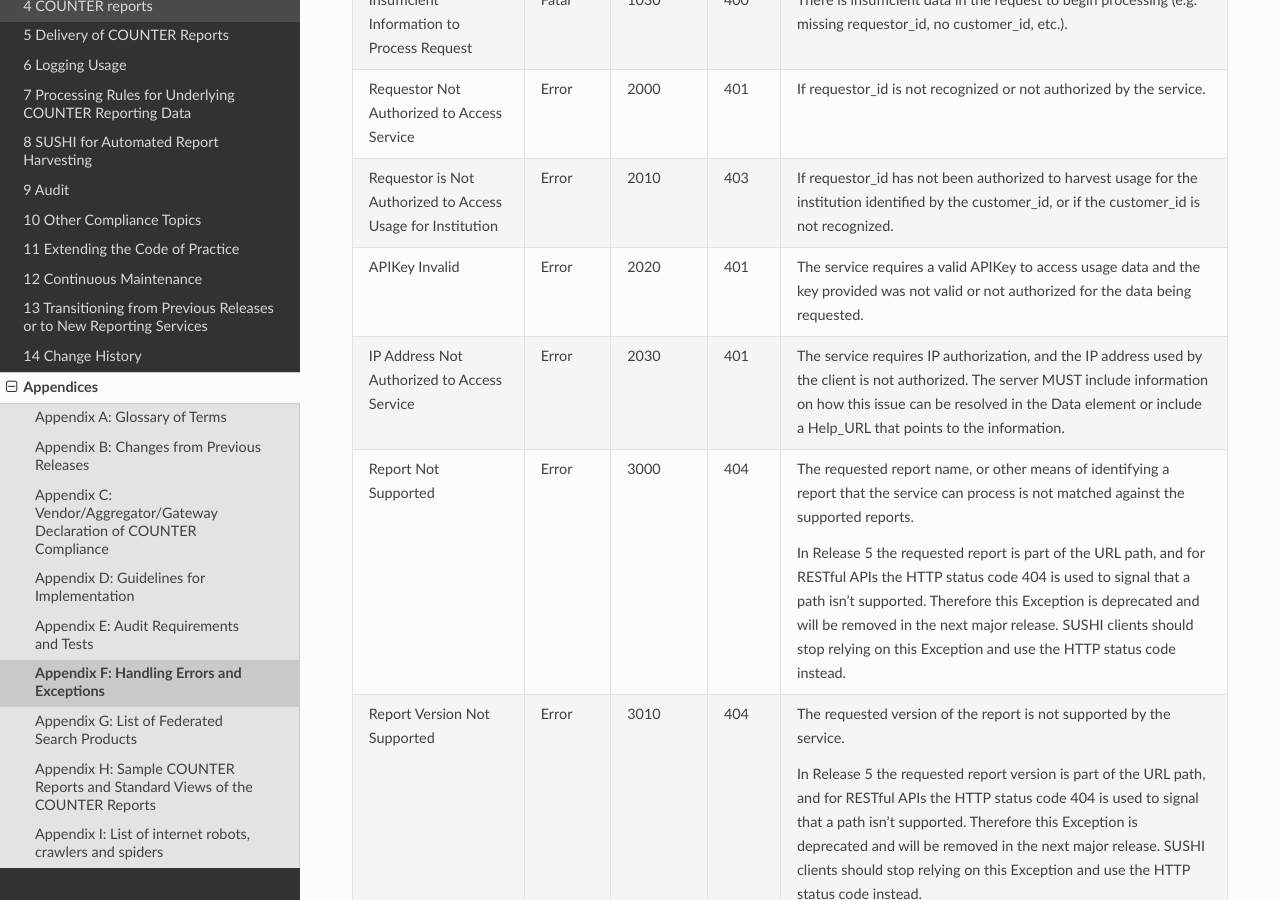
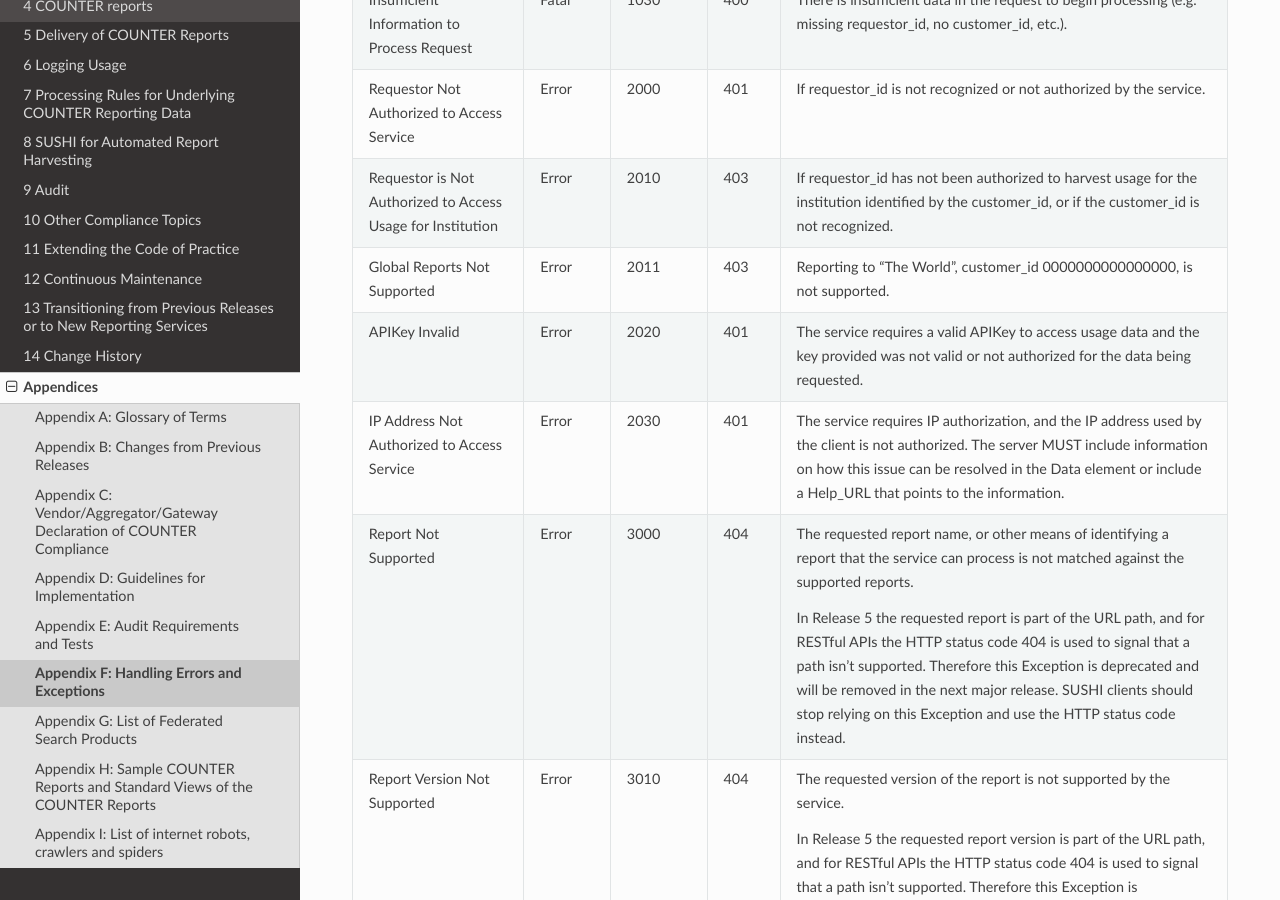
Before and after one commit to Project-Counter/cop5, a Sphinx documentation site: the page built from source/appendices/f-handling-errors-and-exceptions.rst, in a window 1280 px wide and 900 px high, scrolled down 2835 px. Built offline with Sphinx 7.4.7 and the Read the Docs theme 2.0.0, drawn with Linux system fonts in a browser that asks for light colours.

Commit message:
Customer_ID for global reports
Added customer_id 0000000000000000 as standard customer_id for globa lreports

```diff
--- a/source/08-sushi/02-authentication-and-security-for-counter-sushi-api.rst
+++ b/source/08-sushi/02-authentication-and-security-for-counter-sushi-api.rst
@@ -16,3 +16,5 @@ The API MUST be secured using one or more of the following methods:
 Non-standard techniques for authentication (techniques not specified in the COUNTER_SUSHI API specification) MUST NOT be used.
 
 If IP address authentication is implemented, it MUST allow the same SUSHI client (a single IP address) to harvest usage for multiple customer accounts (e.g. hosted ERM services).
+
+If global reports are available, the Customer_ID 0000000000000000 MUST be used for "The World". This follows the 16-digit ISNI structure but is an empty record.
--- a/source/11-extending/05-reserved-values-available-for-extending-reports.rst
+++ b/source/11-extending/05-reserved-values-available-for-extending-reports.rst
@@ -24,7 +24,7 @@ COUNTER recognizes that there are some common extensions that content providers
      - Examples
 
    * - Customer_ID
-     - When a COUNTER Report contains usage for multiple organizations, this element can be used to break the usage down by institution. The Customer_ID MUST match the Customer_ID in the report header in a JSON report for that institution and the Customer_ID for the institution returned by the /members COUNTER_SUSHI API path. If Customer_ID is included in a tabular report, it MUST be the second column if Institution_Name is also included, or the first column if Institution_Name is not included.
+     - When a COUNTER Report contains usage for multiple organizations, this element can be used to break the usage down by institution. The Customer_ID MUST match the Customer_ID in the report header in a JSON report for that institution and the Customer_ID for the institution returned by the /members COUNTER_SUSHI API path. Customer_ID 0000000000000000 is reserved for delivery of global reports to "The World". If Customer_ID is included in a tabular report, it MUST be the second column if Institution_Name is also included, or the first column if Institution_Name is not included.
      - PR, DR, TR, IR
      - C12345
 
--- a/source/appendices/f-handling-errors-and-exceptions.rst
+++ b/source/appendices/f-handling-errors-and-exceptions.rst
@@ -148,6 +148,12 @@ Table F.1 (below): Exceptions
      - 403
      - If requestor_id has not been authorized to harvest usage for the institution identified by the customer_id, or if the customer_id is not recognized.
 
+   * - Global Reports Not Supported
+     - Error
+     - 2011
+     - 403
+     - Reporting to "The World", customer_id 0000000000000000, is not supported.
+
    * - APIKey Invalid
      - Error
      - 2020
```
